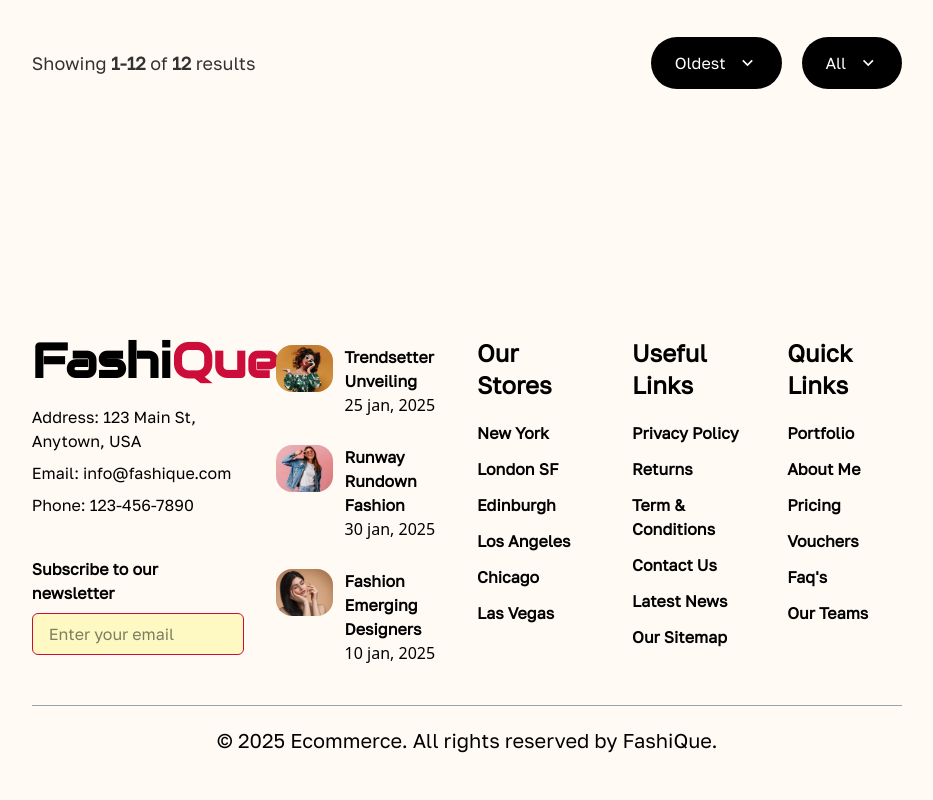
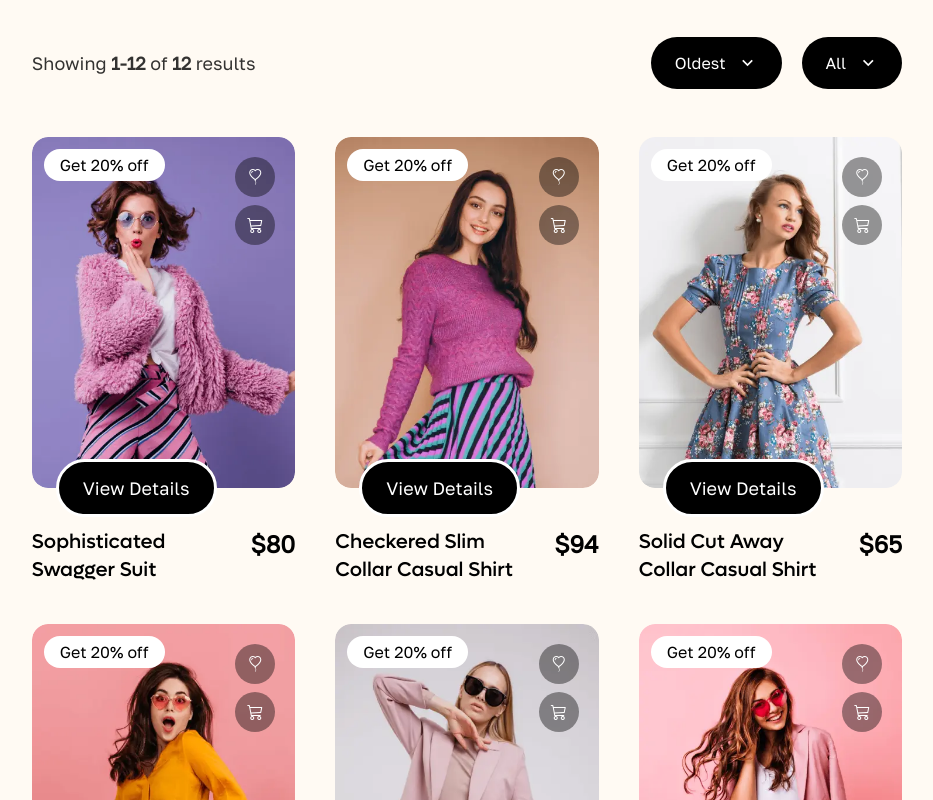
Before and after one commit to Jisap/next16-ecommerce-frontend, a Next.js app: page /UI-Components/Shop in a window 1280 px wide. Shown: the part 560-1360 px from the top of the page, without its empty margins (173-1106 px from the left). Before the commit the page ends 1334 px from the top, so only its background shows below. Built offline with nearby package versions, Linux system fonts and the light colour scheme.

Commit message:
feat: Implement shop page with product filtering, sorting, and a new product card component.

```diff
--- a/app/UI-Components/Shop/page.tsx
+++ b/app/UI-Components/Shop/page.tsx
@@ -7,6 +7,7 @@ import { ToastContainer, toast } from "react-toastify"
 import "react-toastify/dist/ReactToastify.css"
 import { useMemo, useState } from "react";
 import { addToCart, addToWishlist } from "@/app/utils";
+import ProductCard from "@/app/components/Product-Card";
 
 
 
@@ -26,7 +27,7 @@ const Shop = () => {
       data = data.filter(item => item.cate === selectedCategory) // Filtrado por categoría
     }
 
-    switch (selectedFilter) {
+    switch (selectedFilter) { // Filtrado por precio
       case "Latest":
         data.sort((a, b) => b.id - a.id);
         break;
@@ -139,9 +140,22 @@ const Shop = () => {
               )}
             </div>
           </div>
+        </div>
 
+        <div className="grid grid-cols-1 md:grid-cols-2 lg:grid-cols-3 gap-10">
+          {sortedData.map((product, index) => (
+            <div key={index}>
+              <ProductCard
+                product={product}
+                addToWishlist={addToWishlist}
+                addToCart={addToCart}
+              />
+            </div>
+          ))}
         </div>
       </div>
+
+      <ToastContainer position="top-right" autoClose={1500} />
     </>
   )
 }
```
Also changed, not shown: app/components/Product-Card.tsx (+4 -12 lines).
